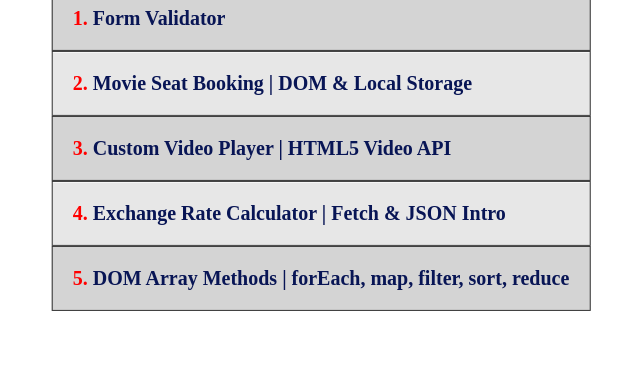
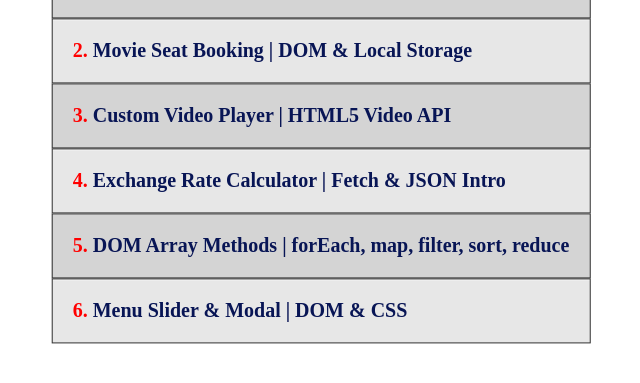
Before and after one commit to chiDraEVE/vanillawebprojects, a website: page src/index.html in a window 1280 px wide. Shown: the part 289-672 px from the top of the page, without its empty margins (319-959 px from the left). Drawn offline with Linux system fonts and the light colour scheme.

Commit message:
added Link to project and added .prettierrc for Prettier config

```diff
--- a/src/index.html
+++ b/src/index.html
@@ -17,6 +17,7 @@
         <li><a href="Ch5-ExchangeRateCalculator">Exchange Rate Calculator | Fetch & JSON Intro</a></li>
         <li><a href="Ch6-DOMArrayMethods">DOM Array Methods | forEach, map, filter,
             sort, reduce</a></li>
+        <li><a href="Ch7-MenuSliderModal">Menu Slider & Modal | DOM & CSS</a></li>
     </ul>
 </div>
 
```
Also changed, not shown: 1 other file.
